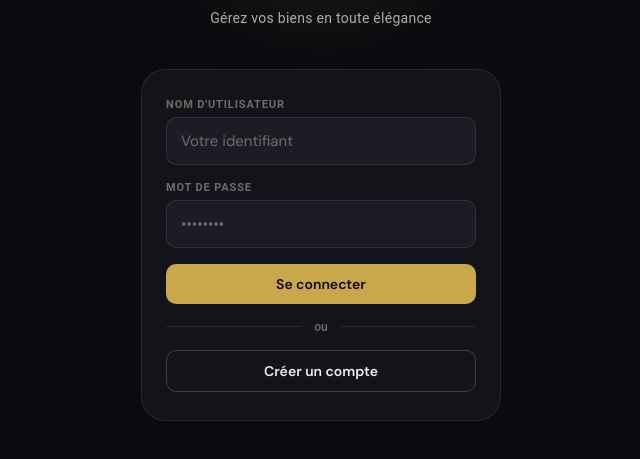
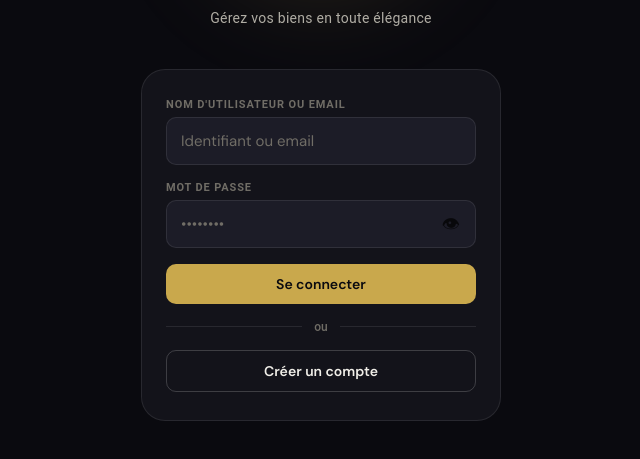
Before and after one commit to AloysRussel1/gimmopro, a React (Vite) app: page /login in a window 1280 px wide. Shown: the part 215-674 px from the top of the page, without its empty margins (319-959 px from the left). Built offline with nearby package versions, Linux system fonts and the light colour scheme.

Commit message:
feat: afficher/masquer mot de passe login

```diff
--- a/src/assets/css/Login.css
+++ b/src/assets/css/Login.css
@@ -2,12 +2,9 @@
 
 .login-content { --background: var(--g-bg); }
 
-.login-bg {
-  position: fixed; inset: 0; overflow: hidden; z-index: 0;
-}
+.login-bg { position: fixed; inset: 0; overflow: hidden; z-index: 0; }
 .login-blob {
-  position: absolute;
-  width: 340px; height: 340px;
+  position: absolute; width: 340px; height: 340px;
   background: radial-gradient(circle, var(--g-gold-glow) 0%, transparent 70%);
   top: -80px; left: 50%; transform: translateX(-50%);
   filter: blur(40px);
@@ -21,57 +18,53 @@
   padding: 32px 24px;
 }
 
-.login-logo {
-  display: flex; align-items: center; gap: 12px;
-  margin-bottom: 10px;
-}
+.login-logo { display: flex; align-items: center; gap: 12px; margin-bottom: 10px; }
 .login-logo__mark {
-  width: 48px; height: 48px;
-  background: var(--g-gold);
-  border-radius: 14px;
-  display: flex; align-items: center; justify-content: center;
-  font-family: var(--font-display);
-  font-size: 26px; font-weight: 700;
-  color: #0A0A0F;
+  width: 48px; height: 48px; background: var(--g-gold);
+  border-radius: 14px; display: flex; align-items: center; justify-content: center;
+  font-family: var(--font-display); font-size: 26px; font-weight: 700; color: #0A0A0F;
 }
 .login-logo__name {
-  font-family: var(--font-display);
-  font-size: 28px; font-weight: 600;
-  color: var(--g-text);
+  font-family: var(--font-display); font-size: 28px; font-weight: 600; color: var(--g-text);
 }
 
-.login-tagline {
-  font-size: 14px; color: var(--g-text-2);
-  margin-bottom: 40px; letter-spacing: 0.02em;
-}
+.login-tagline { font-size: 14px; color: var(--g-text-2); margin-bottom: 40px; letter-spacing: 0.02em; }
 
 .login-form {
   width: 100%; max-width: 360px;
-  background: var(--g-surface);
-  border: 1px solid var(--g-border);
-  border-radius: var(--g-radius-lg);
-  padding: 28px 24px;
-  display: flex; flex-direction: column; gap: 0;
+  background: var(--g-surface); border: 1px solid var(--g-border);
+  border-radius: var(--g-radius-lg); padding: 28px 24px;
+  display: flex; flex-direction: column;
 }
+
+/* Champ mot de passe avec œil */
+.login-pass-wrap {
+  position: relative; display: flex; align-items: center;
+}
+.login-pass-input {
+  padding-right: 48px !important;
+  width: 100%;
+}
+.login-eye {
+  position: absolute; right: 12px;
+  background: none; border: none; cursor: pointer;
+  font-size: 18px; padding: 4px;
+  display: flex; align-items: center; justify-content: center;
+  opacity: 0.7; transition: opacity 0.18s;
+  line-height: 1;
+}
+.login-eye:active { opacity: 1; }
 
 .login-error {
   font-size: 13px; color: var(--g-danger);
-  background: var(--g-danger-dim);
-  border-radius: 8px; padding: 10px 14px;
-  margin-bottom: 16px;
-  line-height: 1.4;
+  background: var(--g-danger-dim); border-radius: 8px;
+  padding: 10px 14px; margin-bottom: 16px; line-height: 1.4;
 }
 
 .login-divider {
-  display: flex; align-items: center; gap: 12px;
-  margin: 16px 0;
+  display: flex; align-items: center; gap: 12px; margin: 16px 0;
 }
-.login-divider::before,
-.login-divider::after {
-  content: ''; flex: 1;
-  height: 1px; background: var(--g-border);
+.login-divider::before, .login-divider::after {
+  content: ''; flex: 1; height: 1px; background: var(--g-border);
 }
-.login-divider span {
-  font-size: 12px; color: var(--g-text-3);
-  font-weight: 500;
-}
+.login-divider span { font-size: 12px; color: var(--g-text-3); font-weight: 500; }
--- a/src/pages/Login.tsx
+++ b/src/pages/Login.tsx
@@ -5,10 +5,11 @@ import axiosInstance from '../api/axiosConfig';
 import '../assets/css/Login.css';
 
 const Login: React.FC = () => {
-  const [username, setUsername] = useState('');
-  const [password, setPassword] = useState('');
-  const [error, setError]       = useState('');
-  const [loading, setLoading]   = useState(false);
+  const [username,  setUsername]  = useState('');
+  const [password,  setPassword]  = useState('');
+  const [showPass,  setShowPass]  = useState(false);
+  const [error,     setError]     = useState('');
+  const [loading,   setLoading]   = useState(false);
   const history = useHistory();
 
   const handleLogin = async () => {
@@ -20,7 +21,7 @@ const Login: React.FC = () => {
       localStorage.setItem('refresh_token', res.data.refresh);
       history.replace('/dashboard');
     } catch {
-      setError('Identifiants incorrects. Vérifiez votre nom d\'utilisateur et mot de passe.');
+      setError('Identifiants incorrects.');
     } finally {
       setLoading(false);
     }
@@ -43,11 +44,11 @@ const Login: React.FC = () => {
 
           <div className="login-form g-animate g-animate--2">
             <div className="g-input-group">
-              <label className="g-label">Nom d'utilisateur</label>
+              <label className="g-label">Nom d'utilisateur ou Email</label>
               <input
                 className="g-input"
                 type="text"
-                placeholder="Votre identifiant"
+                placeholder="Identifiant ou email"
                 value={username}
                 onChange={e => setUsername(e.target.value)}
                 autoCapitalize="none"
@@ -57,14 +58,24 @@ const Login: React.FC = () => {
 
             <div className="g-input-group">
               <label className="g-label">Mot de passe</label>
+              <div className="login-pass-wrap">
                 <input
-                className="g-input"
-                type="password"
+                  className="g-input login-pass-input"
+                  type={showPass ? 'text' : 'password'}
                   placeholder="••••••••"
                   value={password}
                   onChange={e => setPassword(e.target.value)}
                   onKeyDown={e => e.key === 'Enter' && handleLogin()}
                 />
+                <button
+                  className="login-eye"
+                  type="button"
+                  onClick={() => setShowPass(s => !s)}
+                  tabIndex={-1}
+                >
+                  {showPass ? '🙈' : '👁'}
+                </button>
+              </div>
             </div>
 
             {error && <p className="login-error">{error}</p>}
```
Lines whose indentation alone changed are shown as unchanged.
